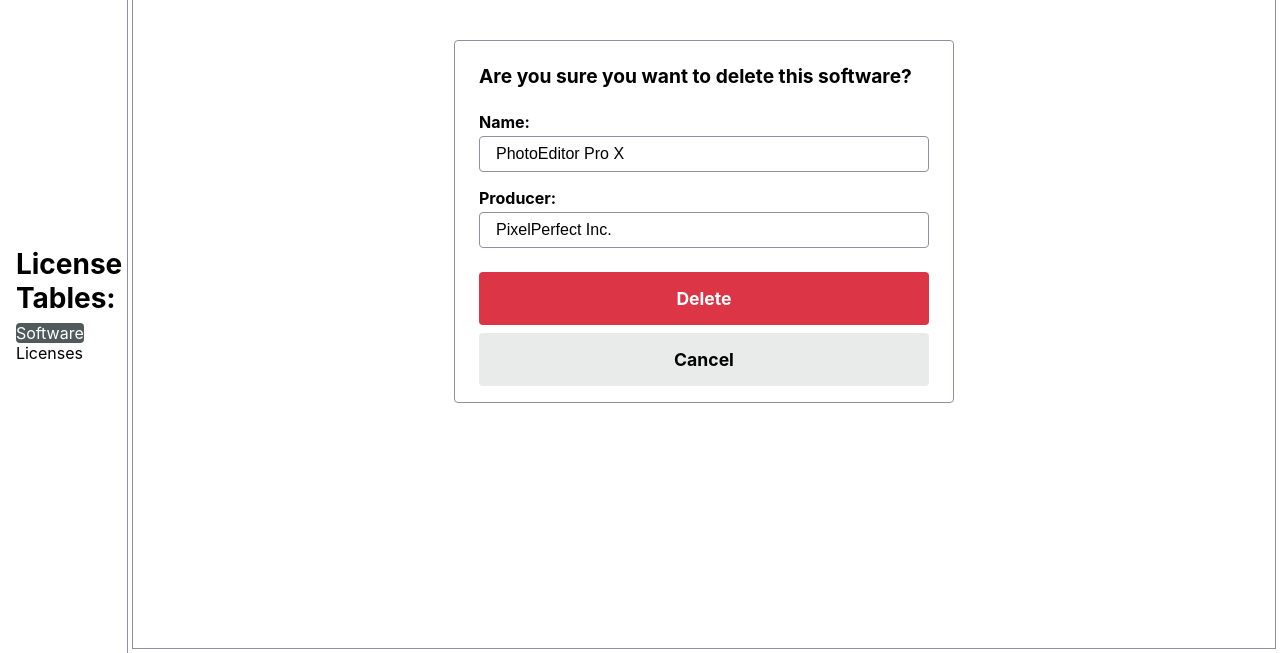
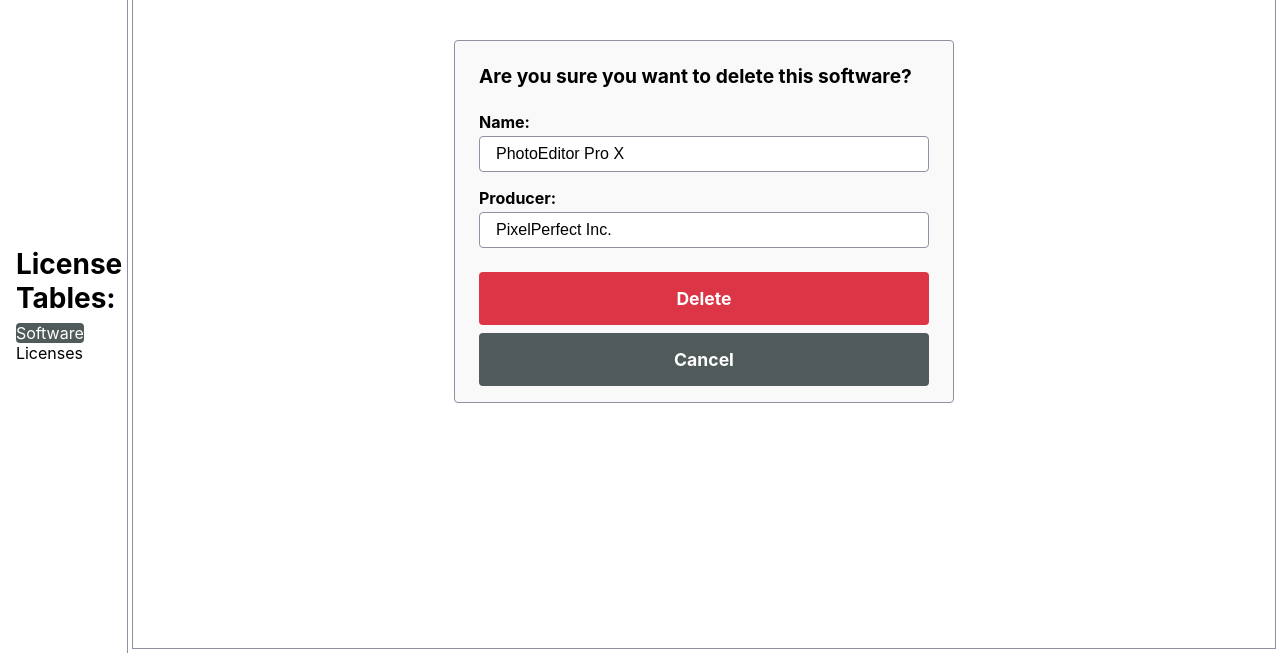
Before and after one commit to xPietrUx/Inventory-Shop-System, a Django app: page /licenses/software/1/delete/ in a window 1280 px wide. Shown: the part 147-800 px from the top of the page. Run offline with Django 5.2, Linux system fonts and the light colour scheme; data comes from the database, SQL or seed files in the repository.

Commit message:
style: update background color for consistency in software-delete.css

```diff
--- a/licenses/static/licenses/css/software/software-delete.css
+++ b/licenses/static/licenses/css/software/software-delete.css
@@ -13,7 +13,7 @@
 	margin: var(--spacing-lg) auto;
 	padding: var(--spacing-lg) var(--spacing-lg) var(--spacing-md)
 		var(--spacing-lg);
-  background: var(--body-bg);
+	background: #f9f9f9;
 	border-radius: var(--border-radius);
 	border: var(--border-width) solid var(--primary-color);
 	box-shadow: none;
@@ -77,8 +77,8 @@
 
 .user-form-container a.cancel {
 	width: 100%;
-  background: #e9eaea;
-  color: var(--text-color);
+	background: var(--secondary-color);
+	color: var(--body-bg);
 	font-size: 1.1em;
 	font-weight: var(--font-weight-bold);
 	border-radius: var(--border-radius);
@@ -90,5 +90,5 @@
 }
 
 .user-form-container a.cancel:hover {
-  background: #d1d2d2;
+	background: var(--tertiary-color);
 }
```
Lines whose indentation alone changed are shown as unchanged.
